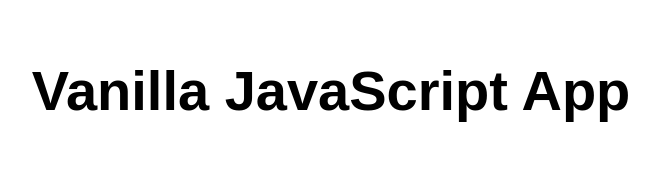
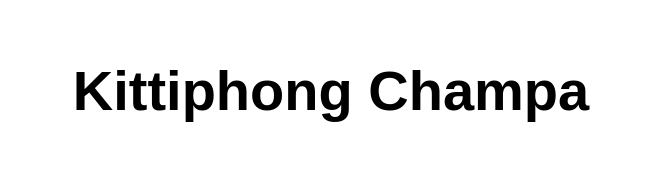
Before and after one commit to KittiphongChampa/CLOUD-COMPUTING-AND-APPLICATIONS, a website: page src/index.html in a window 1280 px wide. Shown: the whole page, without its empty margins (309-968 px from the left). Drawn offline with Linux system fonts and the light colour scheme.

Commit message:
Update index.html

```diff
--- a/src/index.html
+++ b/src/index.html
@@ -10,7 +10,7 @@
 
 <body>
   <main>
-    <h1>Vanilla JavaScript App</h1>
+    <h1>Kittiphong Champa</h1>
   </main>
 </body>
 
```
